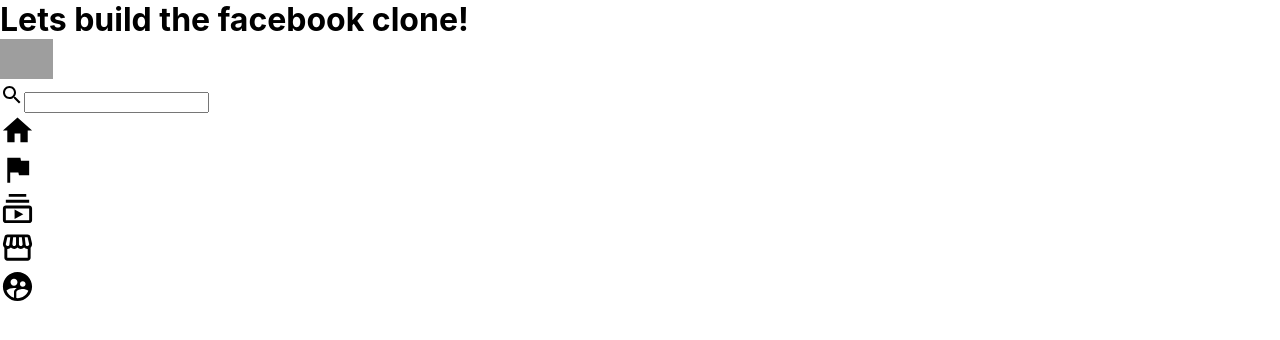
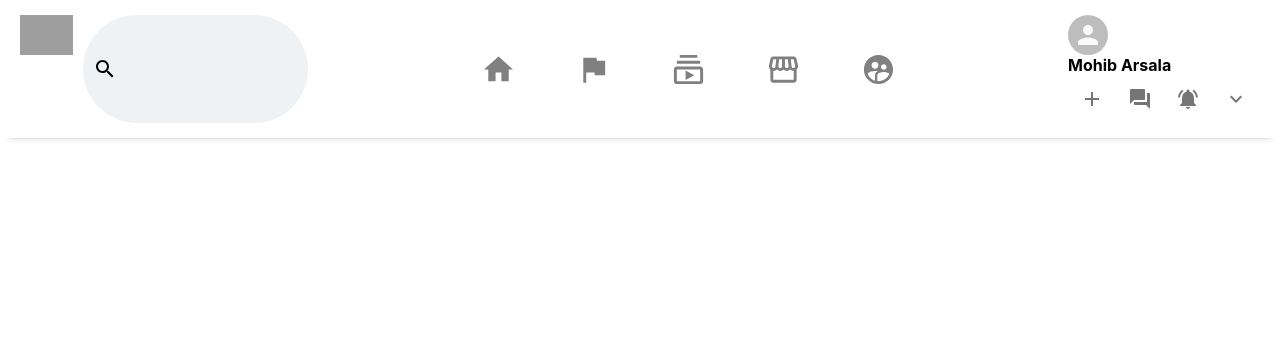
Before and after one commit to Mohib008/Facebook-clone, a React (Create React App) app: page / in a window 1280 px wide. Shown: the top 340 px of the page. Built offline with nearby package versions, Linux system fonts and the light colour scheme; grey boxes are pictures that could not be loaded.

Commit message:
css file updated, header.css

```diff
--- a/src/App.js
+++ b/src/App.js
@@ -6,10 +6,7 @@
   return (
     //BEM naming convention
     <div className="app">
-     <h1>Lets build the facebook clone!</h1>
-
      <Header />
-
       {/* SideBar */}
       {/* Feed */}
       {/* Widghs */}
--- a/src/Header.css
+++ b/src/Header.css
@@ -1,3 +1,61 @@
+.header {
+    display: flex;
+    padding: 15px 20px;
+    justify-content: space-between;
+    z-index: 100;
+    top: 0;
+    box-shadow: 0px 5px 8px -9px rgba(0, 0, 0, 0.75);
+}
+
+.header__left {
+    display: flex;
+    justify-content: space-evenly;
+}
+
+.header__input {
+    display: flex;
+    align-items: center;
+    background-color: #eff2f5;
+    padding: 10px;
+    margin-left: 10px;
+    border-radius: 99px;
+}
+
 .header__left > img {
     height: 40px;
 }
+
+.header__input > input {
+    border: none;
+    background-color: transparent;
+    outline-width: 0;
+}
+
+.header__center {
+    display: flex;
+    flex: 1;
+    justify-content: center;
+}
+
+.header__option > .MuiSvgIcon-root {
+    color: grey;
+}
+
+.header__option:hover > .MuiSvgIcon-root {
+    color: #2e81f4;
+}
+
+.header__option {
+    display: flex;
+    align-items: center;
+    padding: 0 30px;
+    cursor: pointer;
+}
+
+.header__option:hover {
+    background-color: #eff2f5;
+    border-radius: 10px;
+    align-items: center;
+    padding: 0 30px;
+    border-bottom: none;
+}
--- a/src/Header.js
+++ b/src/Header.js
@@ -6,6 +6,12 @@
 import SubscriptionsOutlinedIcon from '@material-ui/icons/SubscriptionsOutlined';
 import StorefrontOutlinedIcon from '@material-ui/icons/StorefrontOutlined';
 import SupervisedUserCircleIcon from '@material-ui/icons/SupervisedUserCircle';
+import { Avatar, IconButton } from '@material-ui/core';
+import AddIcon from '@material-ui/icons/Add';
+import ForumIcon from '@material-ui/icons/Forum';
+import NotificationsActiveIcon from '@material-ui/icons/NotificationsActive';
+import ExpandMoreIcon from '@material-ui/icons/ExpandMore';
+
 
 
 function Header() {
@@ -21,7 +27,7 @@
                 <input type="text" />
             </div>
             </div>
-            <div className="header__middle">
+            <div className="header__center">
               <div className="header__option">
                   <HomeIcon fontSize="large" />
               </div>
@@ -38,7 +44,24 @@
                   <SupervisedUserCircleIcon fontSize="large" />
               </div>
             </div>
-            <div className="header__right"></div>
+            <div className="header__right">
+                <div className="header__info">
+                    <Avatar />
+                    <h4>Mohib Arsala</h4>
+                </div>
+                <IconButton>
+                    <AddIcon />
+                </IconButton>
+                <IconButton>
+                    <ForumIcon />
+                </IconButton>
+                <IconButton>
+                    <NotificationsActiveIcon />
+                </IconButton>
+                <IconButton>
+                    <ExpandMoreIcon />
+                </IconButton>
+            </div>
         </div>
     )
 }
```
Also changed, not shown: 1 other file (tests, documents, lock files or other folders).
